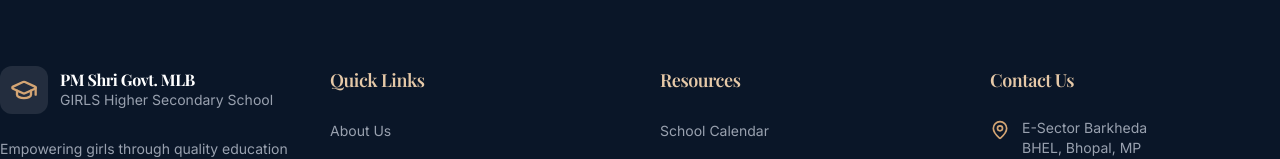
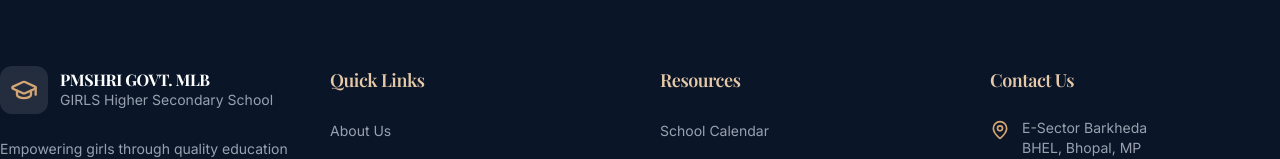
Before and after one commit to Pinky1410/PM_Shri_Govt_Girls, a Next.js app: page / in a window 1280 px wide. Shown: the part 8605-8764 px from the top of the page. Built offline with nearby package versions, Linux system fonts and the light colour scheme.

Commit message:
Update Footer.tsx

```diff
--- a/src/components/Footer.tsx
+++ b/src/components/Footer.tsx
@@ -85,7 +85,7 @@ export default function Footer() {
                 <GraduationCap className="w-7 h-7 text-gold-500" />
               </div>
               <div>
-                <h3 className="font-heading font-bold text-base leading-tight">PM Shri Govt. MLB</h3>
+                <h3 className="font-heading font-bold text-base leading-tight">PMSHRI GOVT. MLB</h3>
                 <p className="text-sm text-gray-400">GIRLS Higher Secondary School</p>
               </div>
             </div>
```
